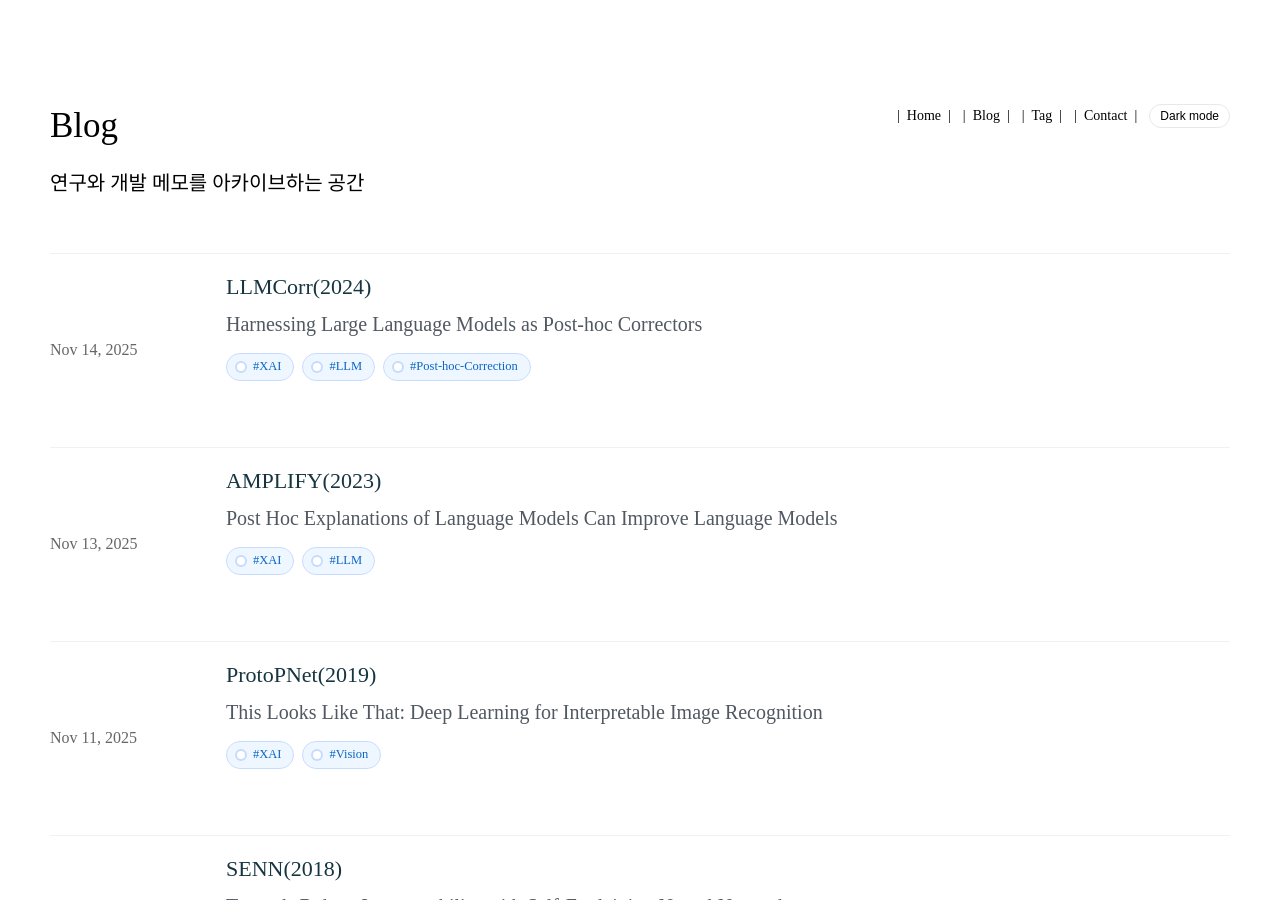
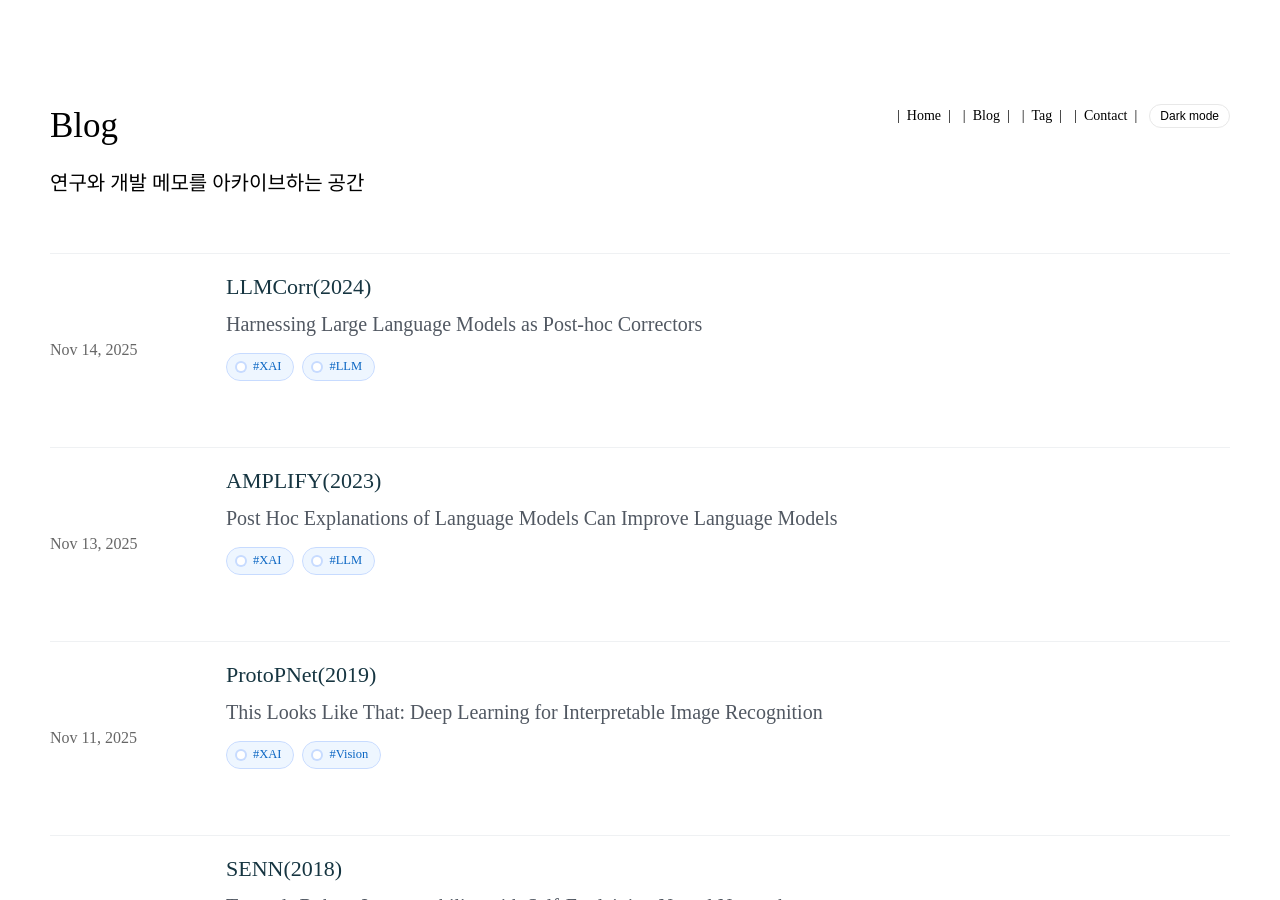
Before and after one commit to heonyus/heonyus.github.io, a Jekyll site: the page built from _pages/blog.html, in a window 1280 px wide and 900 px high. Built offline with Jekyll 4.4.1, drawn with Linux system fonts in a browser that asks for light colours; some web fonts are replaced; the list of posts is cut into pages by our own code.

Commit message:
Fix: tags

```diff
--- a/_posts/2025-11-14-LLMCorr(2024).md
+++ b/_posts/2025-11-14-LLMCorr(2024).md
@@ -6,7 +6,6 @@ description: "Harnessing Large Language Models as Post-hoc Correctors"
 tags:
   - XAI
   - LLM
-  - Post-hoc-Correction
 ---
 
 ### 1. Introduction
```
